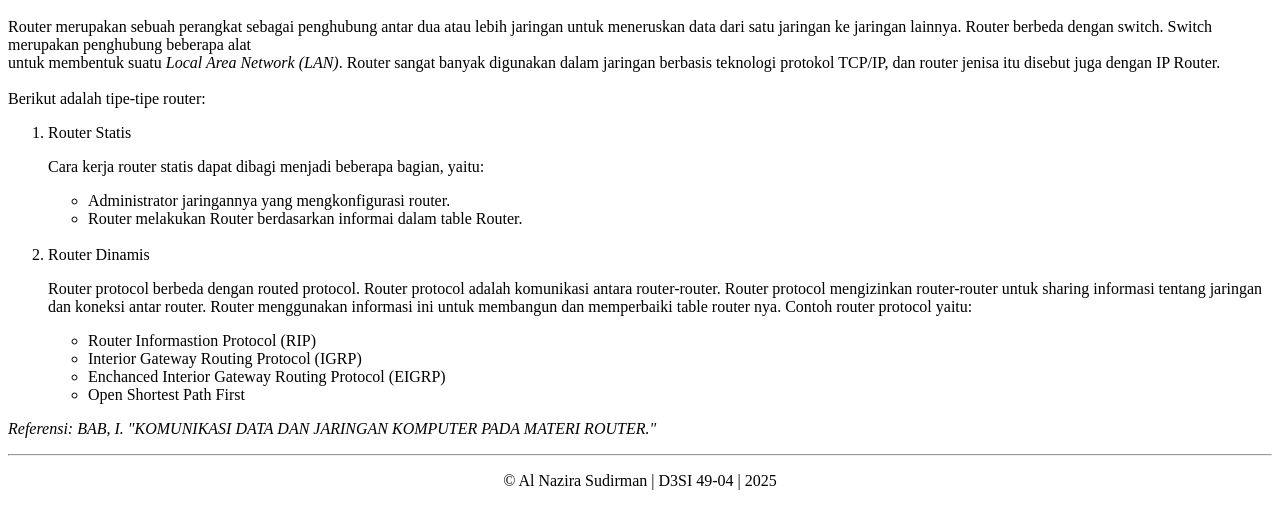
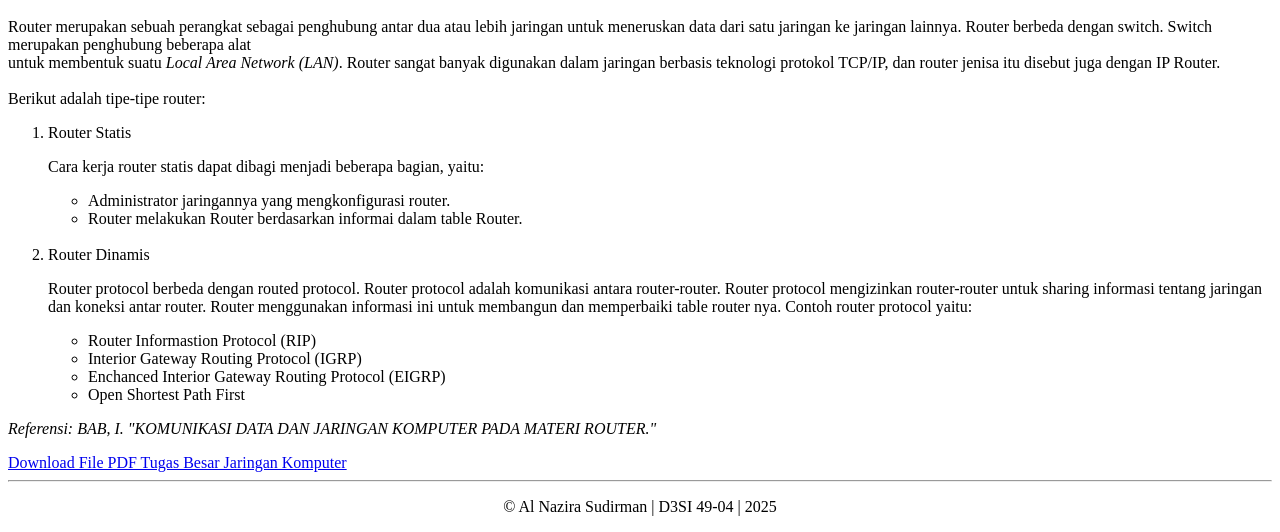
Before and after one commit to matcheastea/tugas-besar-jarkom, a plain HTML site: page index.html in a window 1280 px wide. Shown: the part 538-1070 px from the top of the page. Before the commit the page ends 1044 px from the top, so only its background shows below. Drawn offline with Linux system fonts and the light colour scheme.

Commit message:
Add files via upload

```diff
--- a/index.html
+++ b/index.html
@@ -43,7 +43,7 @@
                     </p>
                 </ol>
                 <p><i>Referensi: BAB, I. "KOMUNIKASI DATA DAN JARINGAN KOMPUTER PADA MATERI ROUTER."</i></p>
-
+                <a href="tugasbesarjarkom.pdf" target="_blank">Download File PDF Tugas Besar Jaringan Komputer</a>
         </div>
         <hr>
         <footer>
```
Also changed, not shown: 1 other file.
